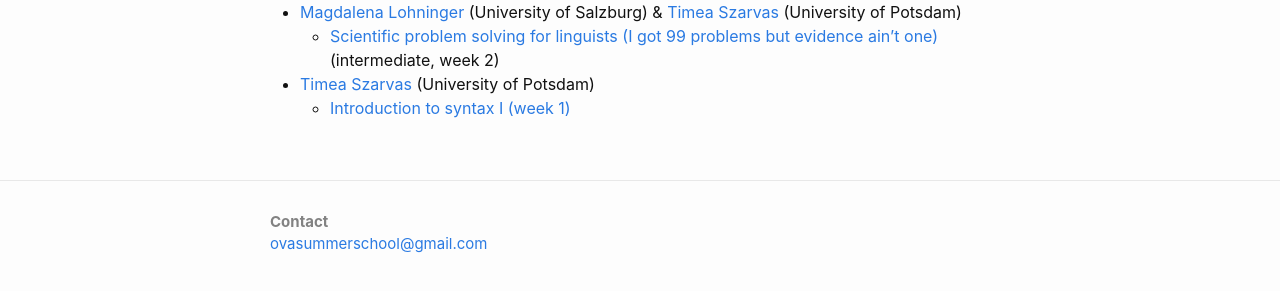
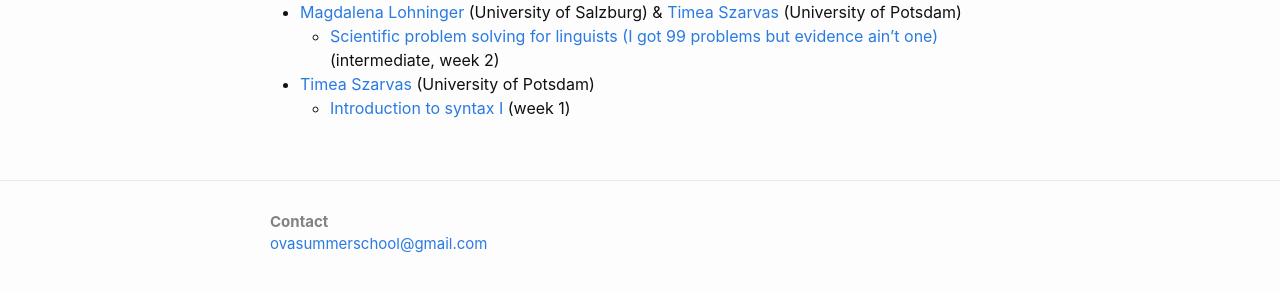
Before and after one commit to ovaschool/ovaschool.github.io, a Jekyll site: the page built from staticpages/ova2026-teachers.markdown, in a window 1280 px wide. Shown: the part 1580-1871 px from the top of the page. Built offline with Jekyll 4.4.1, drawn with Linux system fonts in a browser that asks for light colours.

```diff
--- a/staticpages/ova2026-teachers.markdown
+++ b/staticpages/ova2026-teachers.markdown
@@ -68,4 +68,4 @@ The **schedule** can be found [here](https://docs.google.com/spreadsheets/d/1cHC
 - [Magdalena Lohninger](https://lenalohninger.wordpress.com/) (University of Salzburg) & [Timea Szarvas](https://timeaszarvas.github.io/) (University of Potsdam)
   - [Scientific problem solving for linguists (I got 99 problems but evidence ain't one)](https://ovaschool.github.io/ova2026-lohningerszarvas) (intermediate, week 2)
 - [Timea Szarvas](https://timeaszarvas.github.io/) (University of Potsdam)
-  - [Introduction to syntax I (week 1)](https://ovaschool.github.io/ova2026-szarvas)
+  - [Introduction to syntax I](https://ovaschool.github.io/ova2026-szarvas) (week 1)
```
